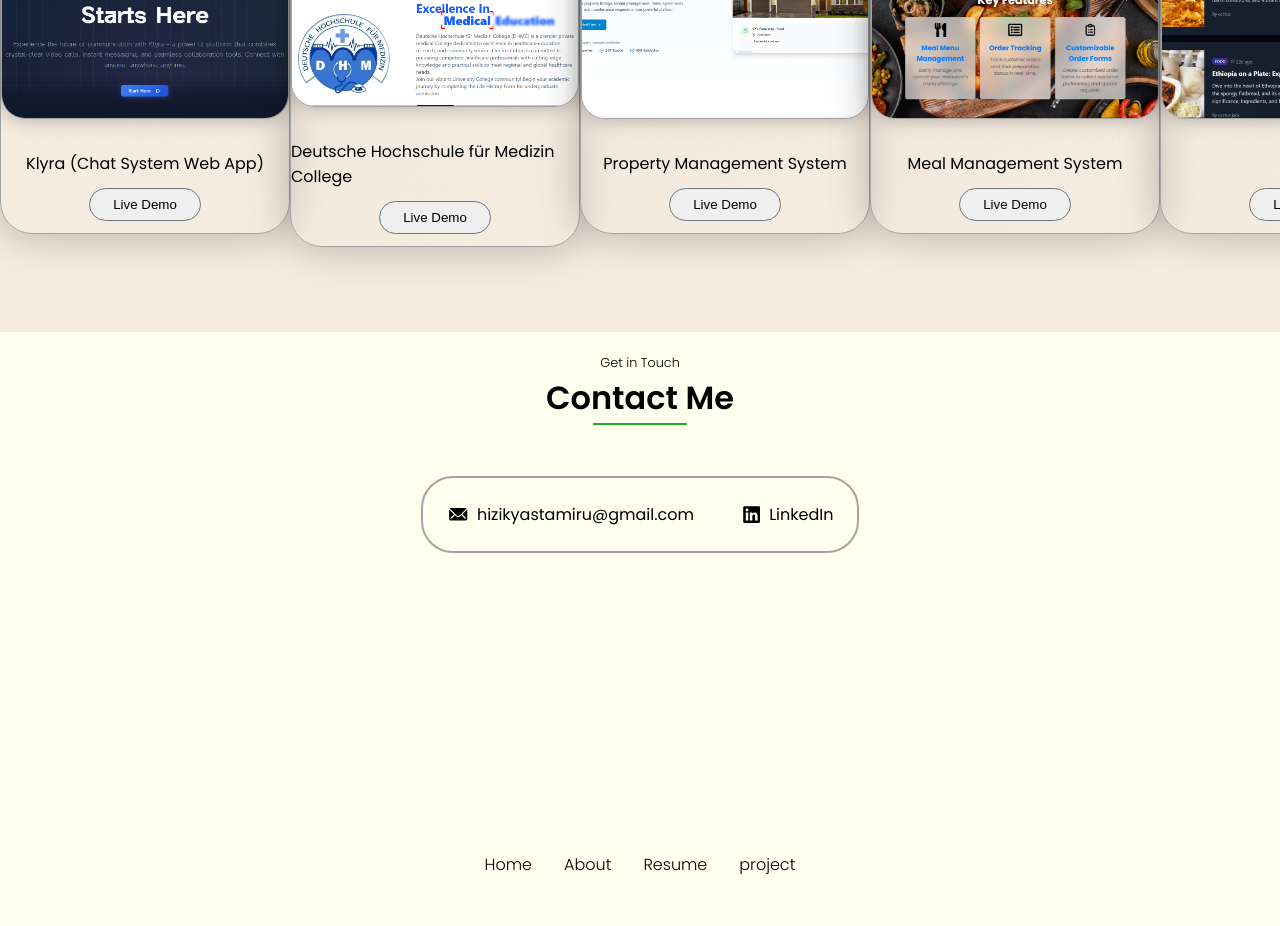
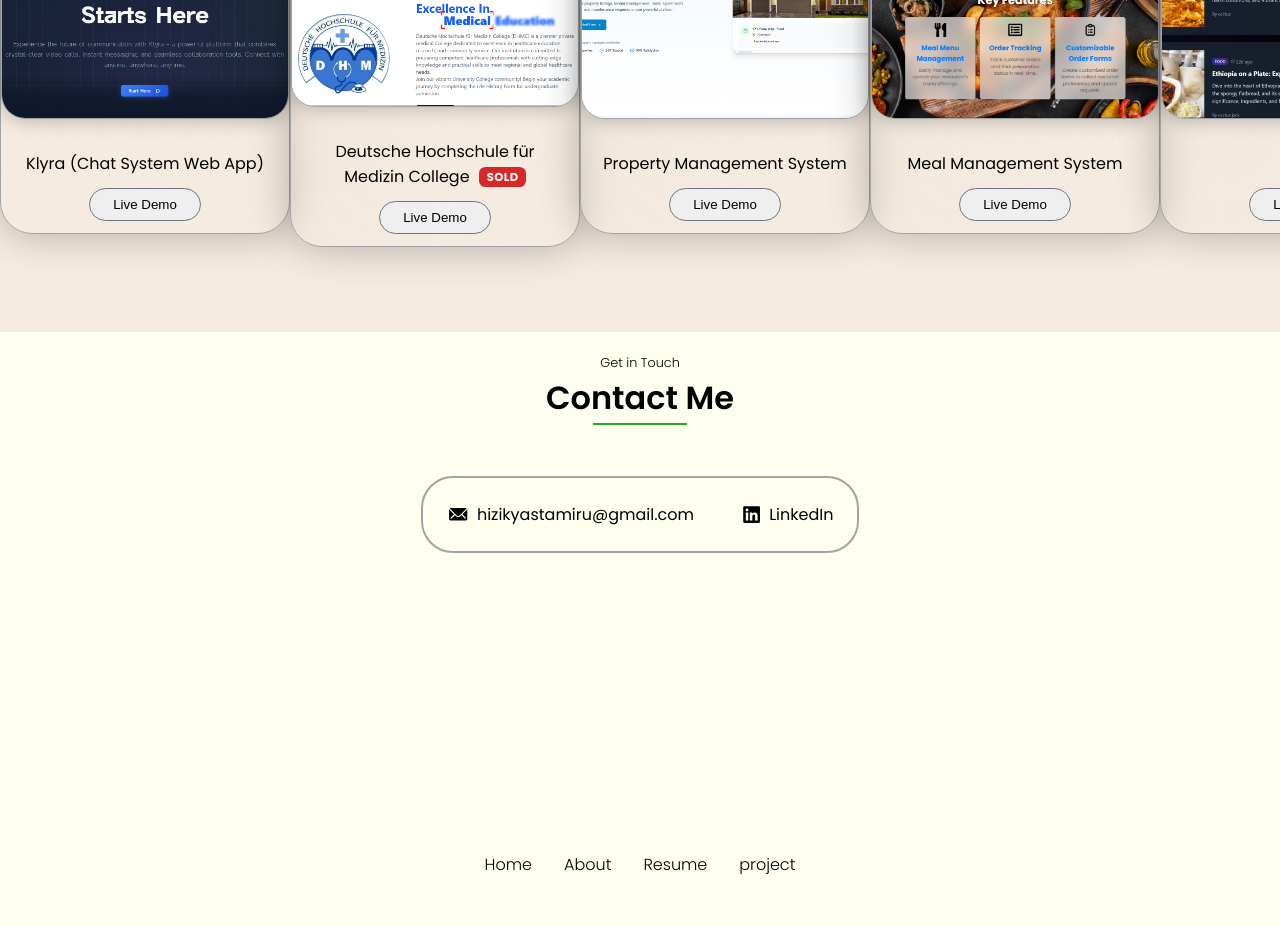
Before and after one commit to Hizikyas/Portfolio, a React (Create React App) app: page / in a window 1280 px wide. Shown: the part 3100-4026 px from the top of the page. Built offline with nearby package versions, Linux system fonts and the light colour scheme.

Commit message:
adding the sold badge to the project

```diff
--- a/src/Components/Portfolio/Portfolio.js
+++ b/src/Components/Portfolio/Portfolio.js
@@ -41,7 +41,10 @@
             />
           </div>
 
-          <p className={classes["project-title"]}>Deutsche Hochschule für Medizin College</p>
+          <p className={classes["project-title"]}>
+            Deutsche Hochschule für Medizin College {" "}
+            <span className={classes["sold-badge"]}>SOLD</span>
+          </p>
 
           <div className={classes["btn-container"]}>
             <button className={classes.btn} onClick={() => window.open("https://xn--deutsche-hochschule-fr-medizin-college-17d.tech/" , "_blank")}>Live Demo</button>
--- a/src/Components/Portfolio/portfolio.module.css
+++ b/src/Components/Portfolio/portfolio.module.css
@@ -94,6 +94,26 @@
 width: 100%;
 height: 100%;
 object-fit:cover;
+}
+
+.project-title
+{
+    text-align: center;
+    padding: 0 1rem;
+}
+
+.sold-badge
+{
+    display: inline-block;
+    margin-left: 0.35rem;
+    padding: 0.1rem 0.45rem;
+    border-radius: 0.4rem;
+    font-size: 0.72rem;
+    font-weight: 700;
+    letter-spacing: 0.04em;
+    color: #ffffff;
+    background-color: #d62828;
+    vertical-align: middle;
 }
 
 .btn-container
```
